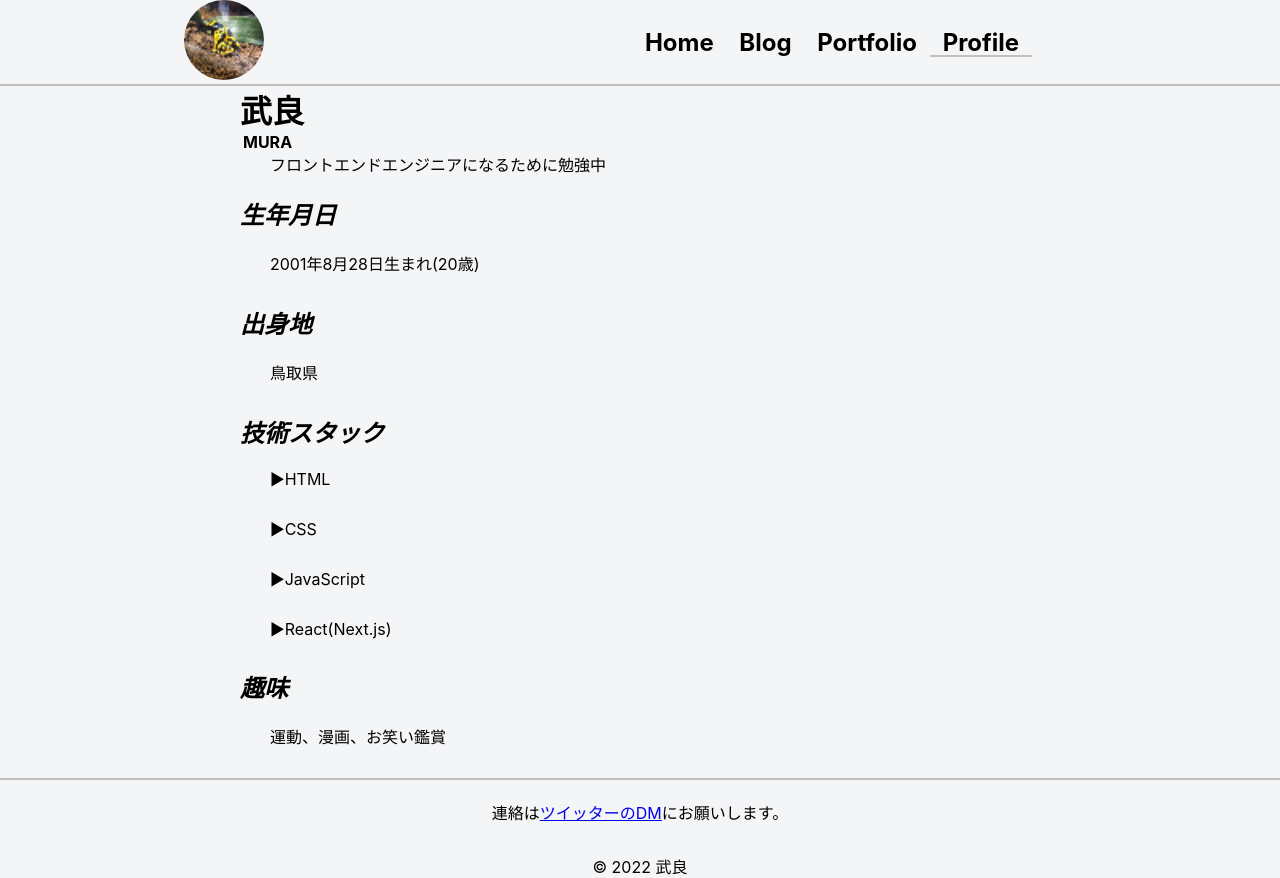
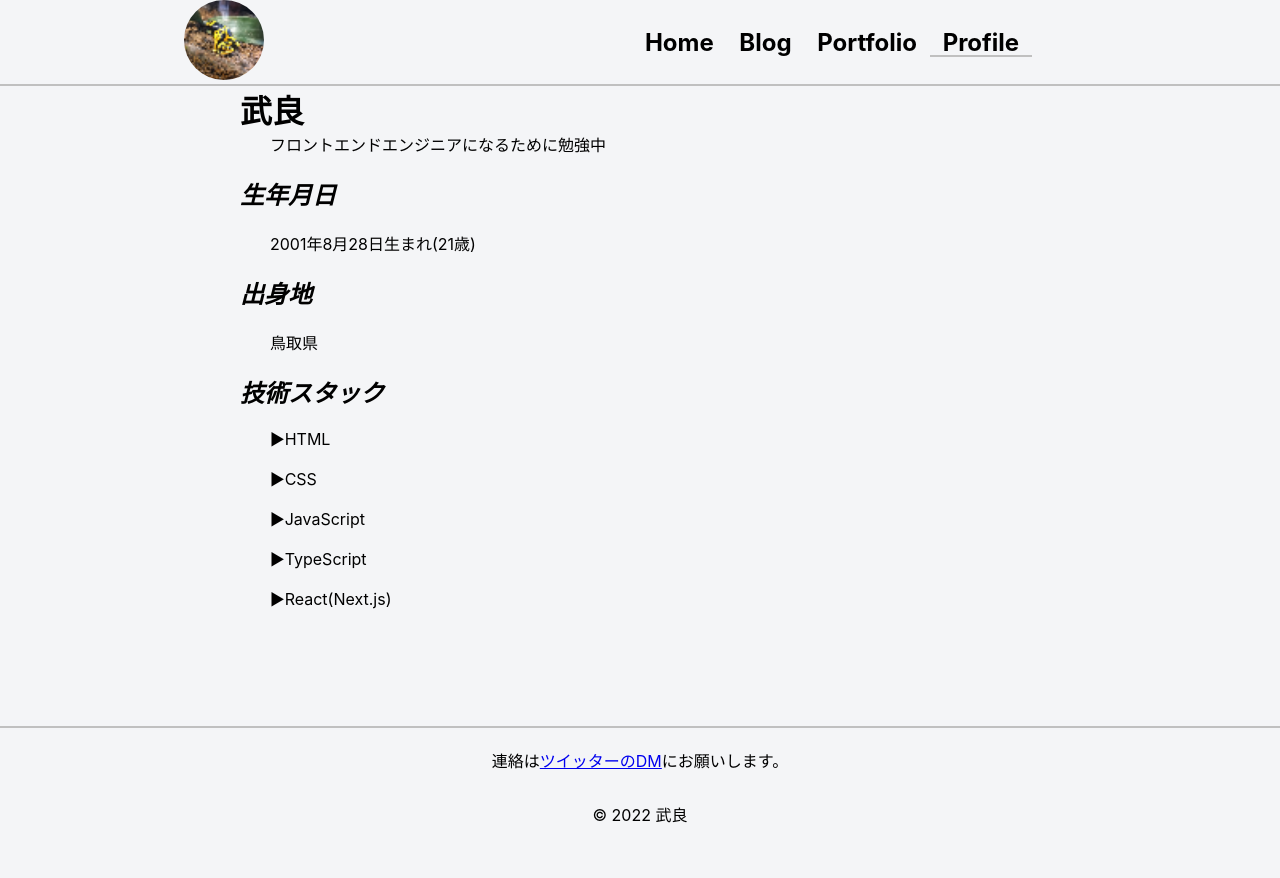
Before and after one commit to mura012/my-blog, a Next.js app: page /profile in a window 1280 px wide. After the commit the page ends 826 px from the top, so only its background shows below. Built offline with nearby package versions, Linux system fonts and the light colour scheme.

Commit message:
プロフィールを更新

```diff
--- a/src/components/Header/Header.module.css
+++ b/src/components/Header/Header.module.css
@@ -31,7 +31,6 @@
     display: none;
   }
   .text::after {
-    content: "|";
     margin-left: 3px;
   }
 }
--- a/src/components/MyProfile/MyProfile.tsx
+++ b/src/components/MyProfile/MyProfile.tsx
@@ -4,10 +4,9 @@ export const MyProfile = () => {
   return (
     <div className={classes.profile}>
       <h1 className={classes.name}>武良</h1>
-      <p className={classes.alphabet}>MURA</p>
       <p className={classes.job}>フロントエンドエンジニアになるために勉強中</p>
       <h2 className={classes.h2}>生年月日</h2>
-      <p className={classes.text}>2001年8月28日生まれ(20歳)</p>
+      <p className={classes.text}>2001年8月28日生まれ(21歳)</p>
       <h2 className={classes.h2}>出身地</h2>
       <p className={classes.text}>鳥取県</p>
       <h2 className={classes.h2}>技術スタック</h2>
@@ -15,10 +14,9 @@ export const MyProfile = () => {
         <li className={classes.text}>▶HTML</li>
         <li className={classes.text}>▶CSS</li>
         <li className={classes.text}>▶JavaScript</li>
+        <li className={classes.text}>▶TypeScript</li>
         <li className={classes.text}>▶React(Next.js)</li>
       </ol>
-      <h2 className={classes.h2}>趣味</h2>
-      <p className={classes.text}>運動、漫画、お笑い鑑賞</p>
     </div>
   );
 };
--- a/src/components/MyProfile/Profile.module.css
+++ b/src/components/MyProfile/Profile.module.css
@@ -17,12 +17,7 @@
   list-style: none;
   padding: 0;
 }
-
-.alphabet {
-  font-weight: bold;
-  margin-left: 3px;
-}
 .text {
   margin-left: 30px;
-  margin-bottom: 30px;
+  margin-bottom: 20px;
 }
```
